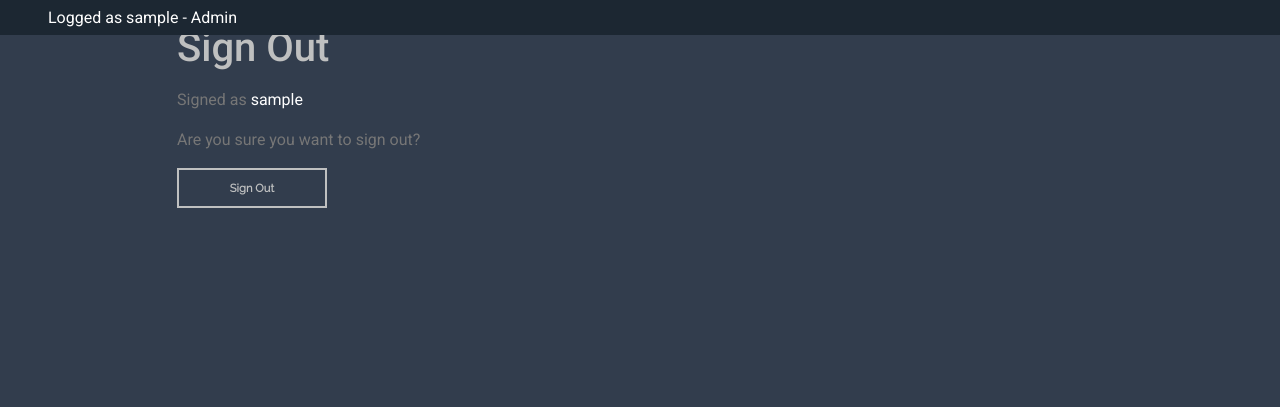
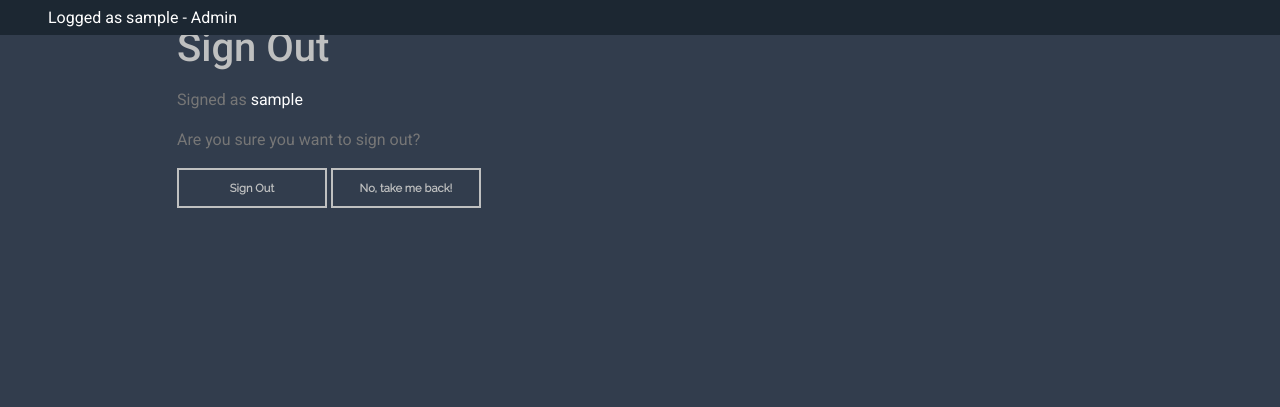
Before and after one commit to cilliagustin/code-pool, a Django app: page /accounts/logout/ in a window 1280 px wide. Shown: the part 40-447 px from the top of the page. Run offline with Django 3.2, Linux system fonts and the light colour scheme; the visitor is signed in with stand-in values (Sample User, id 1); some libraries are stand-ins or nearby versions.

Commit message:
Add take me back to home link to log out form

```diff
--- a/templates/account/logout.html
+++ b/templates/account/logout.html
@@ -12,12 +12,13 @@
       <h1>{% trans "Sign Out" %}</h1>
       <p>Signed as <span class="text-white">{{ user }}</span></p>
       <p>{% trans 'Are you sure you want to sign out?' %}</p>
-      <form method="post" action="{% url 'account_logout' %}">
+      <form method="post" class="d-flex justify-content-start" action="{% url 'account_logout' %}">
         {% csrf_token %}
         {% if redirect_field_value %}
         <input type="hidden" name="{{ redirect_field_name }}" value="{{ redirect_field_value }}"/>
         {% endif %}
         <button type="submit" class="custom-btn"><span>{% trans 'Sign Out' %}</span></button>
+        <a href="{% url 'home' %}" class="custom-btn ms-1"><span>No, take me back!</span></a>
       </form>
     </div>
   </div>
```
